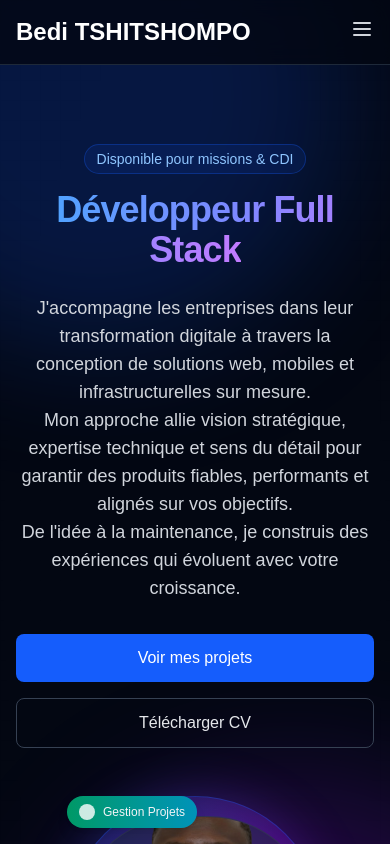
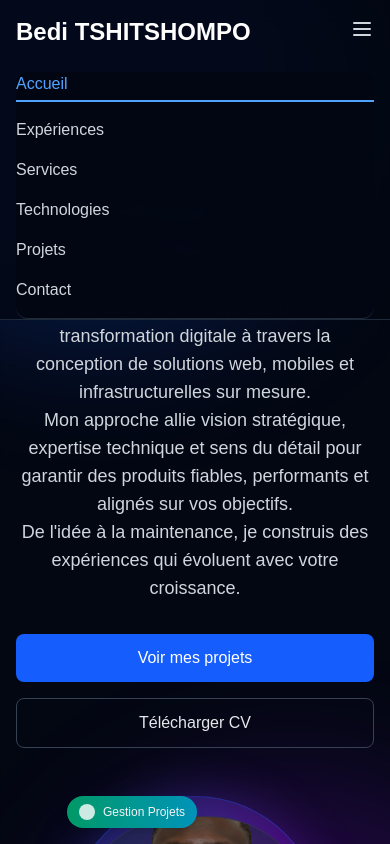
Before and after one commit to mrgentil/my_portfolio, a Next.js app: page / in a window 390 px wide. Both pictures are taken after a click on the button "Menu". Shown: the top 844 px of the page. Built offline with nearby package versions, Linux system fonts and the light colour scheme; no server answers.

Commit message:
Ajout de la gestion d'ouverture/fermeture du menu hamburger sur mobile dans le Header.

```diff
--- a/src/components/Header.tsx
+++ b/src/components/Header.tsx
@@ -14,6 +14,7 @@ export default function Header() {
 
   // Active section on home, for scroll spy
   const [activeSection, setActiveSection] = useState<'home'|'services'|'technologies'|'projets'|'contact'>('home');
+  const [isOpen, setIsOpen] = useState(false);
 
   useEffect(() => {
     if (!isHome) return;
@@ -23,7 +24,6 @@ export default function Header() {
       .filter((el): el is HTMLElement => !!el);
     const observer = new IntersectionObserver(
       (entries) => {
-        // pick the entry most in view
         const visible = entries
           .filter((e) => e.isIntersecting)
           .sort((a, b) => (b.intersectionRatio || 0) - (a.intersectionRatio || 0));
@@ -57,6 +57,7 @@ export default function Header() {
               Bedi TSHITSHOMPO
             </Link>
           </div>
+          {/* Menu desktop */}
           <nav className="hidden md:flex space-x-8">
             <Link href="/#home" className={clsHome}>
               Accueil
@@ -77,14 +78,38 @@ export default function Header() {
               Contact
             </Link>
           </nav>
+          {/* Bouton hamburger mobile */}
           <div className="md:hidden">
-            <button className="text-gray-300 hover:text-blue-400" aria-label="Menu">
+            <button className="text-gray-300 hover:text-blue-400" aria-label="Menu" onClick={() => setIsOpen(!isOpen)}>
               <svg className="w-6 h-6" fill="none" stroke="currentColor" viewBox="0 0 24 24">
                 <path strokeLinecap="round" strokeLinejoin="round" strokeWidth={2} d="M4 6h16M4 12h16M4 18h16" />
               </svg>
             </button>
           </div>
         </div>
+        {/* Menu mobile */}
+        {isOpen && (
+          <nav className="flex flex-col space-y-4 md:hidden mt-2 pb-4 border-b border-gray-800 bg-gray-950/95 rounded-xl">
+            <Link href="/#home" className={clsHome} onClick={()=>setIsOpen(false)}>
+              Accueil
+            </Link>
+            <Link href="/experiences" className={`${base} ${isExp ? active : idle}`} onClick={()=>setIsOpen(false)}>
+              Expériences
+            </Link>
+            <Link href="/#services" className={clsServices} onClick={()=>setIsOpen(false)}>
+              Services
+            </Link>
+            <Link href="/#technologies" className={clsTech} onClick={()=>setIsOpen(false)}>
+              Technologies
+            </Link>
+            <Link href="/#projets" className={clsProjets} onClick={()=>setIsOpen(false)}>
+              Projets
+            </Link>
+            <Link href="/#contact" className={clsContact} onClick={()=>setIsOpen(false)}>
+              Contact
+            </Link>
+          </nav>
+        )}
       </div>
     </header>
   );
```
